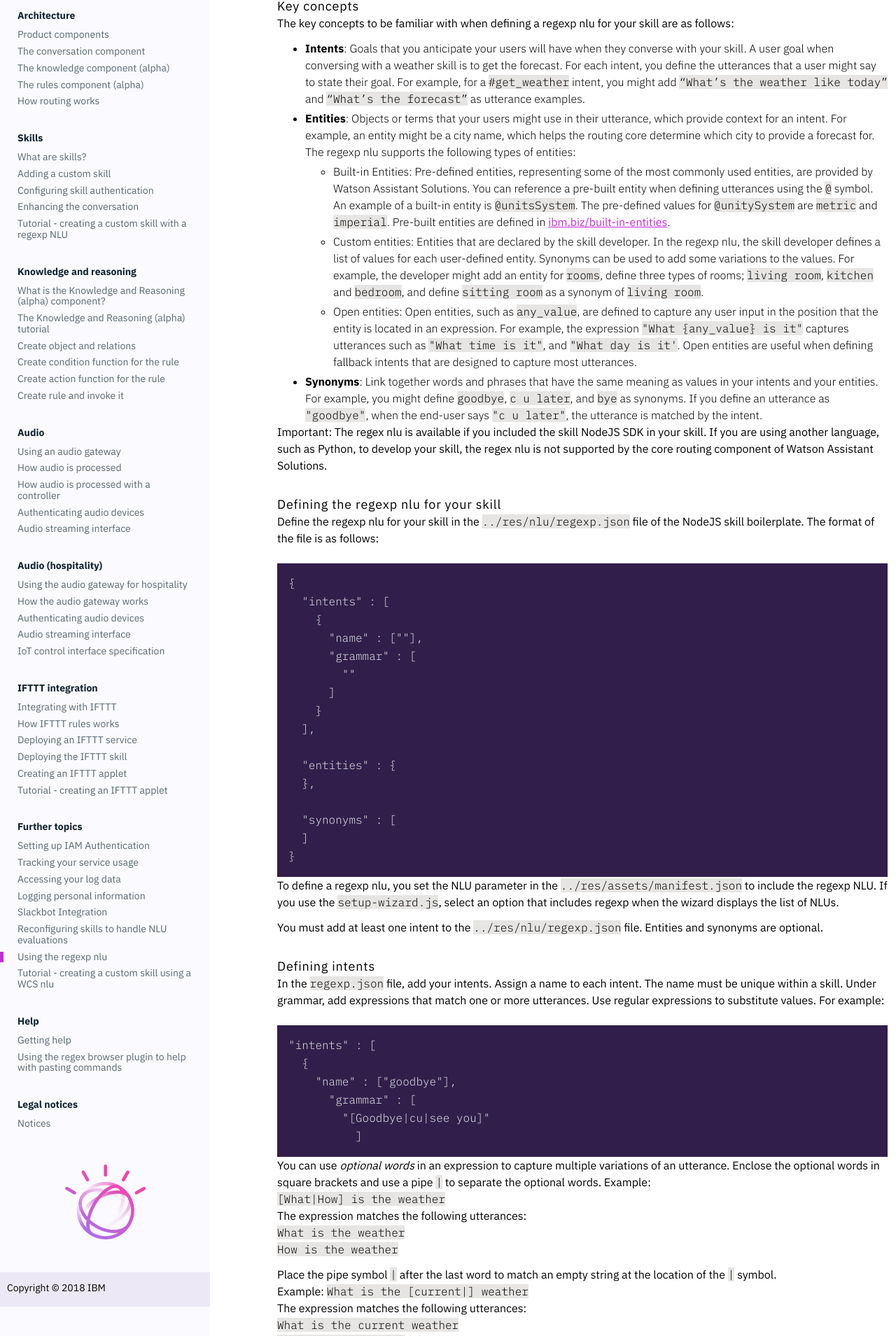
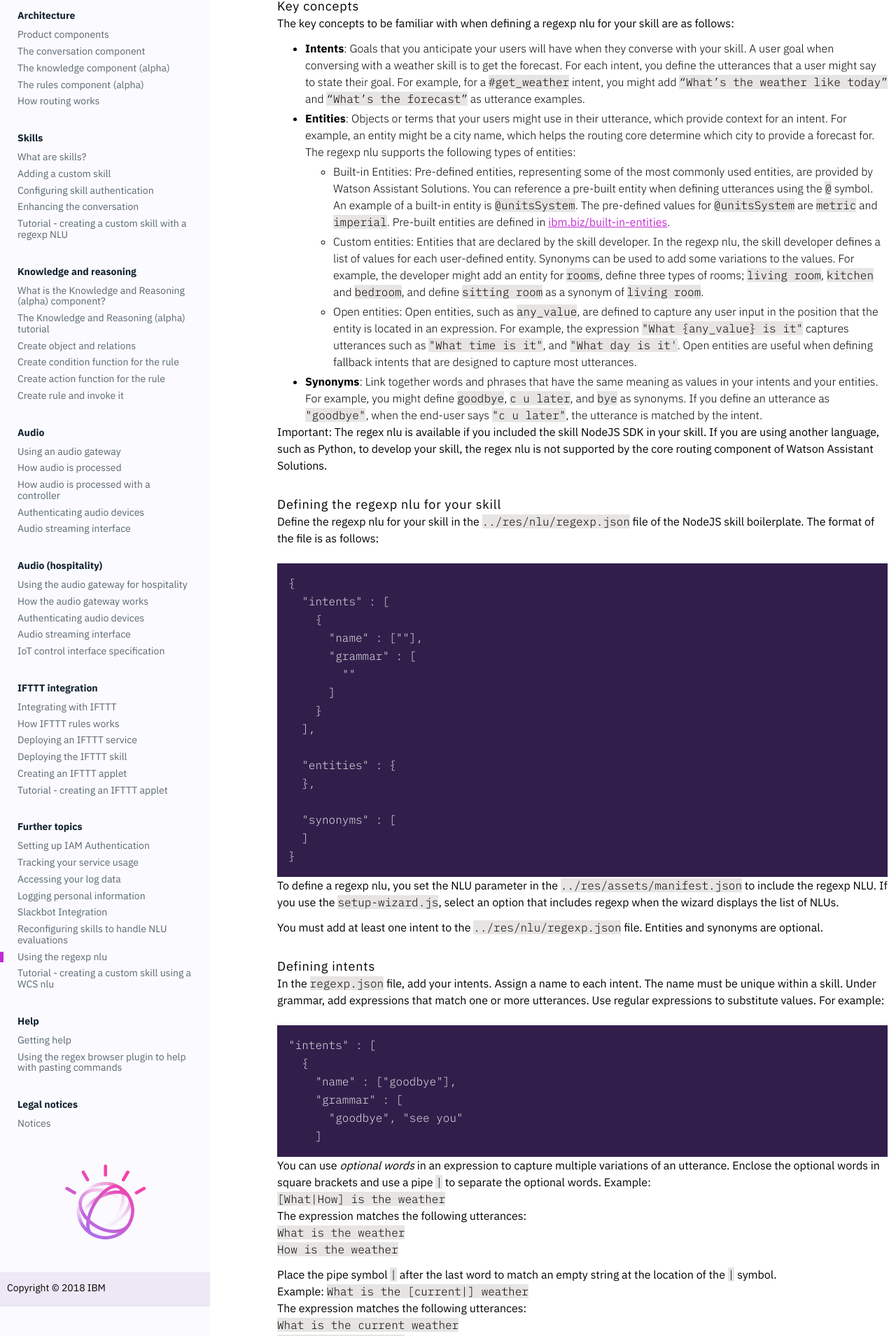
Before and after one commit to Watson-Personal-Assistant/developer, a Jekyll site: the page built from _content/further-topics/regexp_nlu.md, in a window 1280 px wide. Shown: the part 367-2276 px from the top of the page at 70% size. Built offline with Jekyll 4.4.1, drawn with Linux system fonts in a browser that asks for light colours; some web fonts are replaced.

Commit message:
minor corrections to the regexp nlu documentation

````diff
--- a/_content/further-topics/regexp_nlu.md
+++ b/_content/further-topics/regexp_nlu.md
@@ -10,7 +10,7 @@
 The key concepts to be familiar with when defining a regexp nlu for your skill are as follows:
 - **Intents**:  Goals that you anticipate your users will have when they converse with your skill. A user goal when conversing with a weather skill is to get the forecast. For each intent, you define the utterances that a user might say to state their goal.  For example, for a `#get_weather` intent, you might add `“What’s the weather like today”` and `“What’s the forecast”` as utterance examples.
 - **Entities**:  Objects or terms that your users might use in their utterance, which provide context for an intent. For example, an entity might be a city name, which helps the routing core determine which city to provide a forecast for.  The regexp nlu supports the following types of entities:
-	- Built-in Entities: Pre-defined entities, representing some of the most commonly used entities, are provided by Watson Assistant Solutions. You can reference a  pre-built entity when defining utterances using the `@` symbol.  An example of a built-in entity is `@unitsSystem`. The pre-defined values for `@unitySystem` are `metric` and `imperial`.  Pre-built entities are defined in [ibm.biz/built-in-entities](ibm.biz/built-in-entities).
+	- Built-in Entities: Pre-defined entities, representing some of the most commonly used entities, are provided by Watson Assistant Solutions. You can reference a  pre-built entity when defining utterances using the `@` symbol.  An example of a built-in entity is `@unitsSystem`. The pre-defined values for `@unitsSystem` are `metric` and `imperial`.  Pre-built entities are defined in [ibm.biz/built-in-entities](ibm.biz/built-in-entities).
 	- Custom entities: Entities that are declared by the skill developer.  In the regexp nlu, the skill developer defines a list of values for each user-defined entity.  Synonyms can be used to add some variations to the values.  For example, the developer might add an entity for `rooms`, define three types of rooms; `living room`, `kitchen` and `bedroom`, and define `sitting room` as a synonym of `living room`.
 	- Open entities: Open entities, such as `any_value`, are defined to capture any user input in the position that the entity is located in an expression.  For example, the expression `"What {any_value} is it"` captures utterances such as `"What time is it"`, and `"What day is it'`.  Open entities are useful when defining fallback intents that are designed to capture most utterances.
 - **Synonyms**:  Link together words and phrases that have the same meaning as values in your intents and your entities. For example, you might define `goodbye`, `c u later`, and `bye` as synonyms.  If you define an utterance as `"goodbye"`, when the end-user says `"c u later"`, the utterance is matched by the intent.
@@ -50,9 +50,9 @@
 "intents" : [
   {
     "name" : ["goodbye"],
-      "grammar" : [
-        "[Goodbye|cu|see you]"
-          ]
+    "grammar" : [
+      "goodbye", "see you"
+    ]
 ```
 
 You can use _optional words_ in an expression to capture multiple variations of an utterance.  Enclose the optional words in square brackets and use a pipe `|` to separate the optional words.
````
